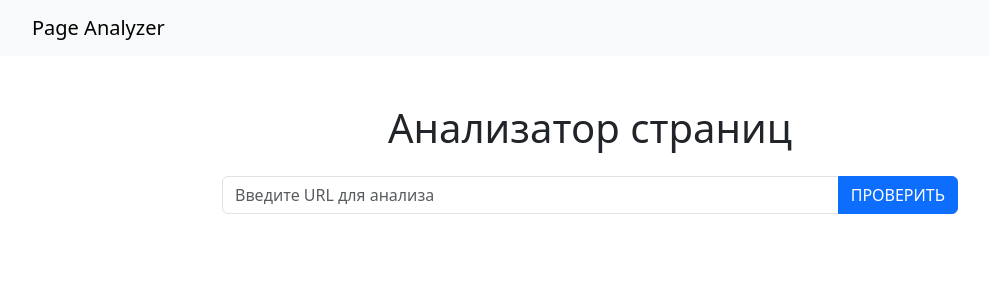
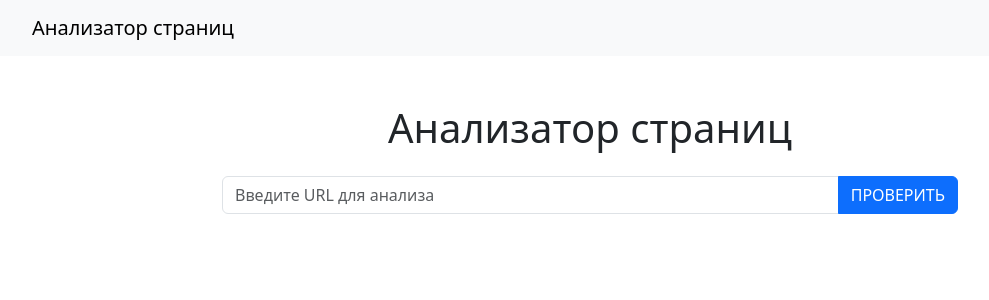
Before and after one commit to sssspoddub/python-project-83, a Flask app: page / in a window 1280 px wide. Shown: the top 300 px of the page, without its empty margins (50-1039 px from the left). Run offline with Flask 3, Linux system fonts and the light colour scheme.

Commit message:
update base.html

```diff
--- a/page_analyzer/templates/base.html
+++ b/page_analyzer/templates/base.html
@@ -14,7 +14,7 @@
 <body>
   <nav class="navbar navbar-expand-lg navbar-light bg-light">
     <div class="container">
-      <a class="navbar-brand" href="{{ url_for('index') }}">Page Analyzer</a>
+      <a class="navbar-brand" href="{{ url_for('index') }}">Анализатор страниц</a>
     </div>
   </nav>
 
```
